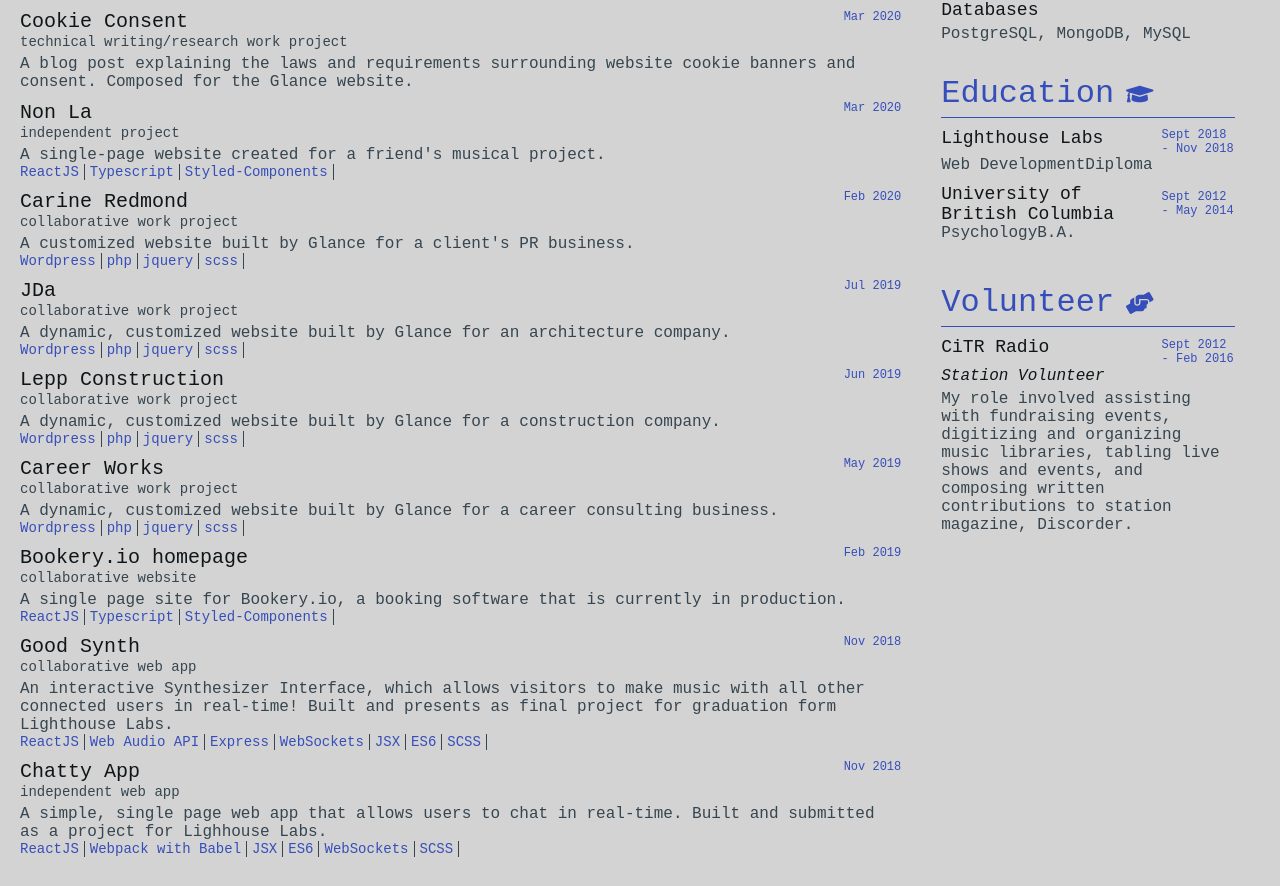
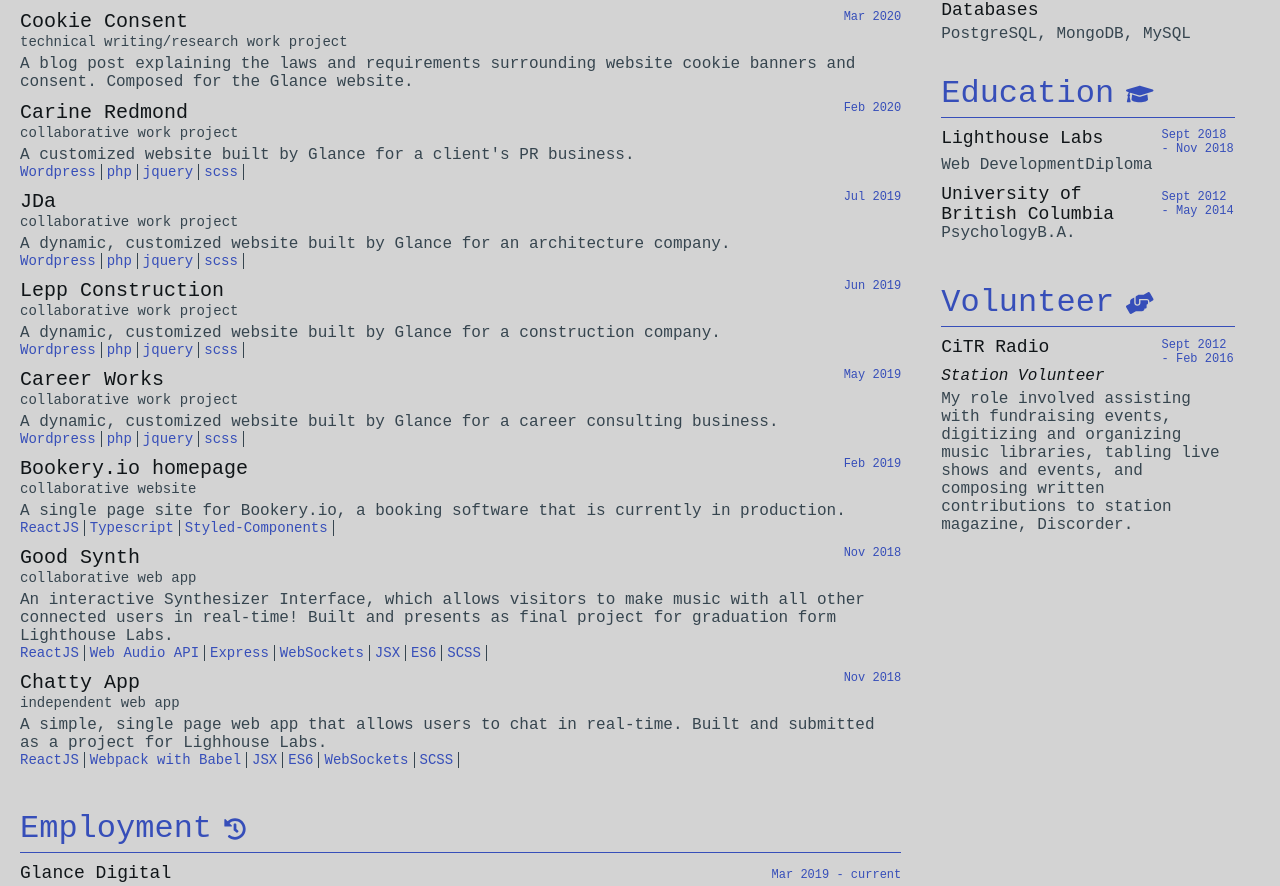
Before and after one commit to haggisbreakfast/resume, a React (Create React App) app: page / in a window 1280 px wide. Shown: the part 987-1873 px from the top of the page. Built offline with nearby package versions, Linux system fonts and the light colour scheme.

Commit message:
removes project

```diff
--- a/src/resume.ts
+++ b/src/resume.ts
@@ -155,17 +155,6 @@
       ]
     },
     {
-      name: 'Non La',
-      date: 'Mar 2020',
-      type: 'independent project',
-      link: 'https://www.nonlaband.com/',
-      summary: "A single-page website created for a friend's musical project.",
-      techstack: [
-        'ReactJS', 'Typescript', 'Styled-Components'
-
-      ]
-    },
-    {
       name: 'Carine Redmond',
       date: 'Feb 2020',
       type: 'collaborative work project',
```
